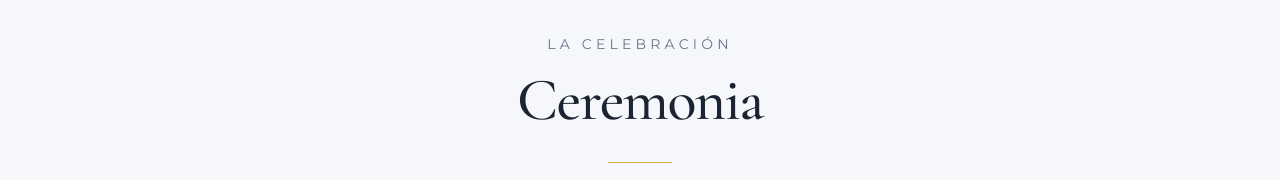
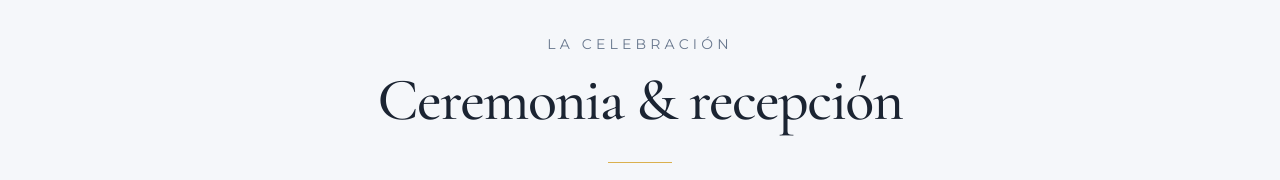
Before and after one commit to DIANAMC/dani-kike, a React (Vite) app: page /dani-kike/ in a window 1280 px wide. Shown: the part 2307-2487 px from the top of the page. Built offline with nearby package versions, Linux system fonts and the light colour scheme; the HTML template or start-up script is replaced by a standard one.

Commit message:
feat: change "Ceremonia" to "Ceremonia & recepción" in nav and section heading
Agent-Logs-Url: https://github.com/DIANAMC/dani-kike/sessions/4a3286d5-3e1d-49b7-aa1c-3803ab54921a

Co-authored-by: DIANAMC <19639399+DIANAMC@users.noreply.github.com>

```diff
--- a/src/components/wedding/CeremonySection.tsx
+++ b/src/components/wedding/CeremonySection.tsx
@@ -28,7 +28,7 @@ const CeremonySection = () => {
             viewport={{ once: true }}
             className="wedding-heading text-foreground mb-4"
           >
-            Ceremonia
+            Ceremonia & recepción
           </motion.h2>
           <div className="wedding-divider" />
         </div>
--- a/src/components/wedding/WeddingNav.tsx
+++ b/src/components/wedding/WeddingNav.tsx
@@ -4,7 +4,7 @@ import { Menu, X } from "lucide-react";
 
 const links = [
   { href: "#galeria", label: "Galería" },
-  { href: "#ceremonia", label: "Ceremonia" },
+  { href: "#ceremonia", label: "Ceremonia & recepción" },
   { href: "#mensajes", label: "Mensajes" },
   { href: "#confirmar", label: "Confirmar" },
 ];
```
